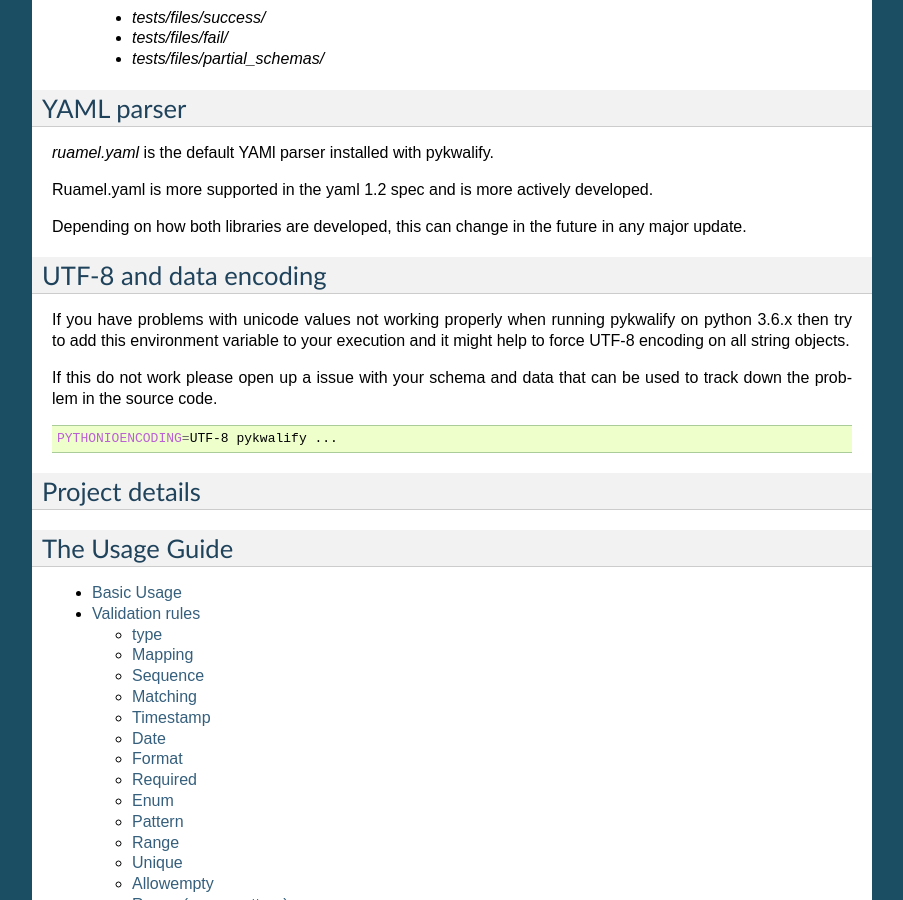
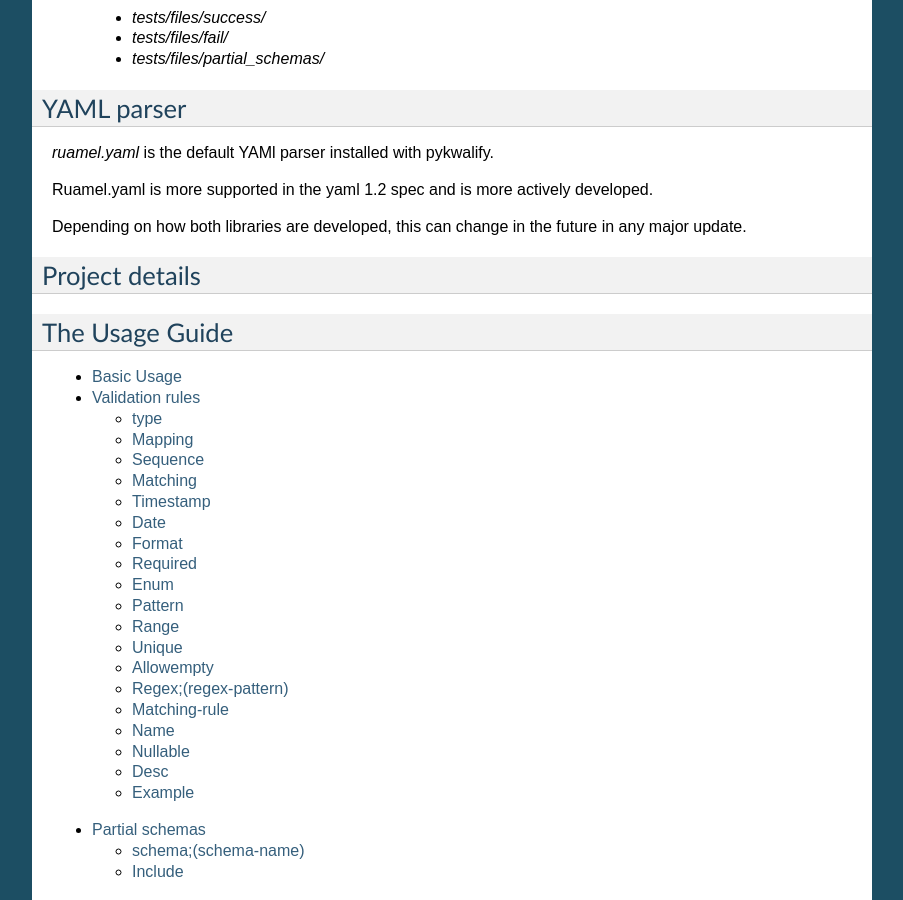
Before and after one commit to Grokzen/pykwalify, a Sphinx documentation site: the page built from docs/index.rst, in a window 1280 px wide and 900 px high, scrolled down 864 px. Shown: the whole window, without its empty margins (198-1101 px from the left). Built offline with Sphinx 7.4.7, drawn with Linux system fonts in a browser that asks for light colours; some of the changed text lies outside the part shown.

Commit message:
no more py 27 unicode

```diff
--- a/docs/index.rst
+++ b/docs/index.rst
@@ -69,20 +69,6 @@ YAML parser
 Ruamel.yaml is more supported in the yaml 1.2 spec and is more actively developed.
 
 Depending on how both libraries are developed, this can change in the future in any major update.
-
-
-
-UTF-8 and data encoding
------------------------
-
-If you have problems with unicode values not working properly when running pykwalify on python 3.6.x then try to add
-this environment variable to your execution and it might help to force UTF-8 encoding on all string objects.
-
-If this do not work please open up a issue with your schema and data that can be used to track down the problem in the source code.
-
-.. code-block:: bash
-
-    PYTHONIOENCODING=UTF-8 pykwalify ...
 
 
 
```
